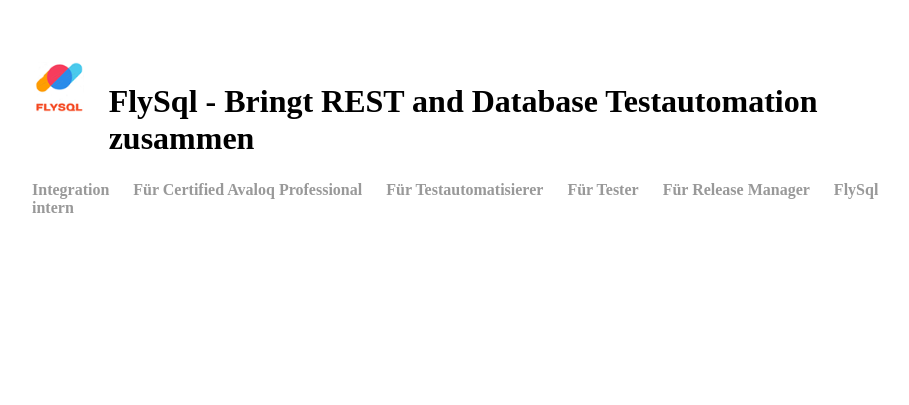
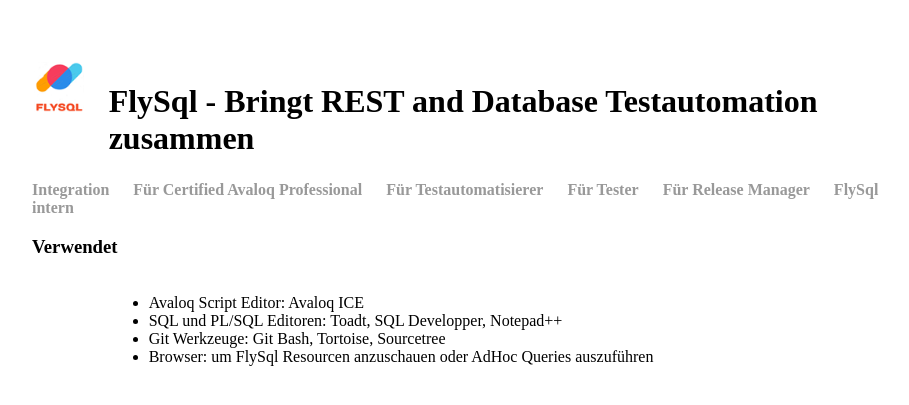
Before and after one commit to flysql/flysql.github.io, a Jekyll site: the page built from certified-avaloq-prof/index.html, in a window 1280 px wide. Shown: the top 405 px of the page, without its empty margins (160-1069 px from the left). Built offline with Jekyll 4.4.1, drawn with Linux system fonts in a browser that asks for light colours.

Commit message:
adds contents to roles

```diff
--- a/certified-avaloq-prof/index.html
+++ b/certified-avaloq-prof/index.html
@@ -3,4 +3,16 @@
 title: FlySql - Für Certified Avaloq Professional
 ---
 <div class="">
+    <h3>Verwendet</h3>
+	<div class="row">
+		<div class="col-1"></div>
+		<div class="col-11">
+			<ul>
+				<li>Avaloq Script Editor: Avaloq ICE</li>
+				<li>SQL und PL/SQL Editoren: Toadt, SQL Developper, Notepad++</li>
+				<li>Git Werkzeuge: Git Bash, Tortoise, Sourcetree</li>
+                <li>Browser: um FlySql Resourcen anzuschauen oder AdHoc Queries auszuführen</li>
+			</ul>
+		</div>
+	</div>
 </div>
```
Also changed, not shown: release-manager/index.html (+10 -0 lines), testautomation/index.html (+11 -0 lines), tester/index.html (+11 -0 lines).
